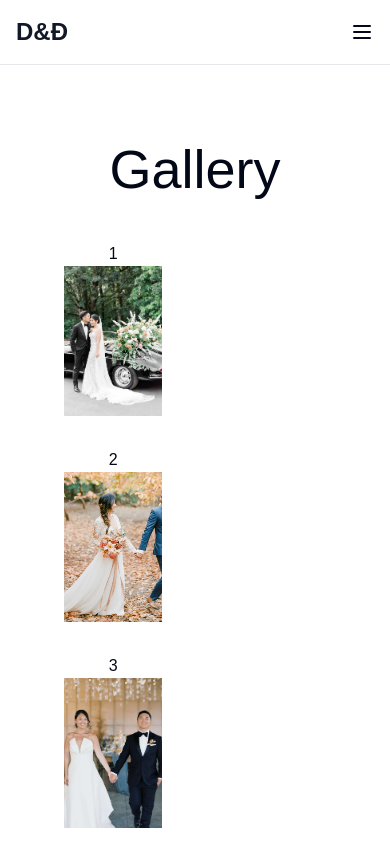
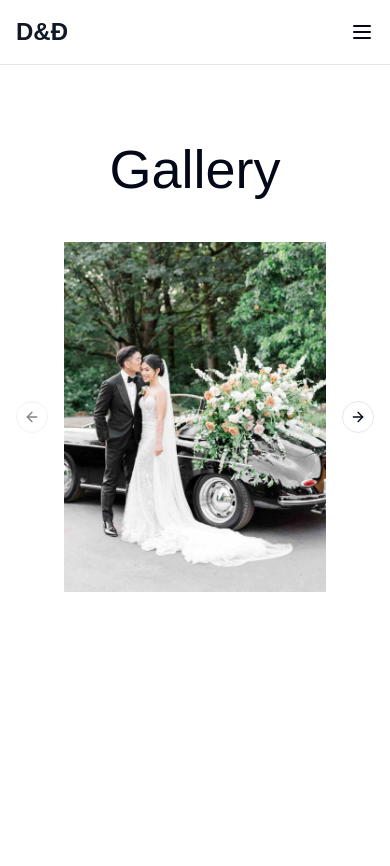
Before and after one commit to dtran2108/wedding, a Next.js app: page /gallery in a window 390 px wide. Shown: the top 866 px of the page. After the commit the page ends 844 px from the top, so only its background shows below. Built offline with nearby package versions, Linux system fonts and the light colour scheme; a web font is replaced by a local one.

Commit message:
fix gallery responsive

```diff
--- a/app/gallery/Gallery.tsx
+++ b/app/gallery/Gallery.tsx
@@ -2,6 +2,13 @@
 
 import gsap from 'gsap'
 import { createElement, useRef } from 'react'
+import {
+  Carousel,
+  CarouselContent,
+  CarouselItem,
+  CarouselNext,
+  CarouselPrevious,
+} from '@/components/ui/carousel'
 
 export default function Gallery() {
   const preview = useRef<HTMLDivElement>(null)
@@ -21,7 +28,8 @@
   }
 
   return (
-    <div className='container flex justify-between mt-8'>
+    <>
+      <div className='hidden container lg:flex justify-between mt-8'>
         <div className='grid grid-cols-1 lg:grid-cols-4 gap-8 max-h-[600px] overflow-y-scroll'>
           {[1, 2, 3, 4, 5, 6, 7, 8, 9, 10, 11, 12].map((item) => (
             <div
@@ -57,5 +65,28 @@
           ></div>
         </div>
       </div>
+      <div className='container w-full block lg:hidden mt-8'>
+        <Carousel>
+          <CarouselContent>
+            {Array.from({ length: 12 }).map((_, index) => (
+              <CarouselItem key={index}>
+                <div
+                  className='w-full h-[350px]'
+                  style={{
+                    backgroundImage: `url('/images/gallery/gallery-${
+                      index + 1
+                    }.jpg')`,
+                    backgroundSize: 'cover',
+                    backgroundPosition: 'center center',
+                  }}
+                ></div>
+              </CarouselItem>
+            ))}
+          </CarouselContent>
+          <CarouselPrevious />
+          <CarouselNext />
+        </Carousel>
+      </div>
+    </>
   )
 }
--- /dev/null
+++ b/components/ui/button.tsx
@@ -0,0 +1,56 @@
+import * as React from "react"
+import { Slot } from "@radix-ui/react-slot"
+import { cva, type VariantProps } from "class-variance-authority"
+
+import { cn } from "@/lib/utils"
+
+const buttonVariants = cva(
+  "inline-flex items-center justify-center whitespace-nowrap rounded-md text-sm font-medium ring-offset-background transition-colors focus-visible:outline-none focus-visible:ring-2 focus-visible:ring-ring focus-visible:ring-offset-2 disabled:pointer-events-none disabled:opacity-50",
+  {
+    variants: {
+      variant: {
+        default: "bg-primary text-primary-foreground hover:bg-primary/90",
+        destructive:
+          "bg-destructive text-destructive-foreground hover:bg-destructive/90",
+        outline:
+          "border border-input bg-background hover:bg-accent hover:text-accent-foreground",
+        secondary:
+          "bg-secondary text-secondary-foreground hover:bg-secondary/80",
+        ghost: "hover:bg-accent hover:text-accent-foreground",
+        link: "text-primary underline-offset-4 hover:underline",
+      },
+      size: {
+        default: "h-10 px-4 py-2",
+        sm: "h-9 rounded-md px-3",
+        lg: "h-11 rounded-md px-8",
+        icon: "h-10 w-10",
+      },
+    },
+    defaultVariants: {
+      variant: "default",
+      size: "default",
+    },
+  }
+)
+
+export interface ButtonProps
+  extends React.ButtonHTMLAttributes<HTMLButtonElement>,
+    VariantProps<typeof buttonVariants> {
+  asChild?: boolean
+}
+
+const Button = React.forwardRef<HTMLButtonElement, ButtonProps>(
+  ({ className, variant, size, asChild = false, ...props }, ref) => {
+    const Comp = asChild ? Slot : "button"
+    return (
+      <Comp
+        className={cn(buttonVariants({ variant, size, className }))}
+        ref={ref}
+        {...props}
+      />
+    )
+  }
+)
+Button.displayName = "Button"
+
+export { Button, buttonVariants }
--- /dev/null
+++ b/components/ui/carousel.tsx
@@ -0,0 +1,262 @@
+"use client"
+
+import * as React from "react"
+import useEmblaCarousel, {
+  type UseEmblaCarouselType,
+} from "embla-carousel-react"
+import { ArrowLeft, ArrowRight } from "lucide-react"
+
+import { cn } from "@/lib/utils"
+import { Button } from "@/components/ui/button"
+
+type CarouselApi = UseEmblaCarouselType[1]
+type UseCarouselParameters = Parameters<typeof useEmblaCarousel>
+type CarouselOptions = UseCarouselParameters[0]
+type CarouselPlugin = UseCarouselParameters[1]
+
+type CarouselProps = {
+  opts?: CarouselOptions
+  plugins?: CarouselPlugin
+  orientation?: "horizontal" | "vertical"
+  setApi?: (api: CarouselApi) => void
+}
+
+type CarouselContextProps = {
+  carouselRef: ReturnType<typeof useEmblaCarousel>[0]
+  api: ReturnType<typeof useEmblaCarousel>[1]
+  scrollPrev: () => void
+  scrollNext: () => void
+  canScrollPrev: boolean
+  canScrollNext: boolean
+} & CarouselProps
+
+const CarouselContext = React.createContext<CarouselContextProps | null>(null)
+
+function useCarousel() {
+  const context = React.useContext(CarouselContext)
+
+  if (!context) {
+    throw new Error("useCarousel must be used within a <Carousel />")
+  }
+
+  return context
+}
+
+const Carousel = React.forwardRef<
+  HTMLDivElement,
+  React.HTMLAttributes<HTMLDivElement> & CarouselProps
+>(
+  (
+    {
+      orientation = "horizontal",
+      opts,
+      setApi,
+      plugins,
+      className,
+      children,
+      ...props
+    },
+    ref
+  ) => {
+    const [carouselRef, api] = useEmblaCarousel(
+      {
+        ...opts,
+        axis: orientation === "horizontal" ? "x" : "y",
+      },
+      plugins
+    )
+    const [canScrollPrev, setCanScrollPrev] = React.useState(false)
+    const [canScrollNext, setCanScrollNext] = React.useState(false)
+
+    const onSelect = React.useCallback((api: CarouselApi) => {
+      if (!api) {
+        return
+      }
+
+      setCanScrollPrev(api.canScrollPrev())
+      setCanScrollNext(api.canScrollNext())
+    }, [])
+
+    const scrollPrev = React.useCallback(() => {
+      api?.scrollPrev()
+    }, [api])
+
+    const scrollNext = React.useCallback(() => {
+      api?.scrollNext()
+    }, [api])
+
+    const handleKeyDown = React.useCallback(
+      (event: React.KeyboardEvent<HTMLDivElement>) => {
+        if (event.key === "ArrowLeft") {
+          event.preventDefault()
+          scrollPrev()
+        } else if (event.key === "ArrowRight") {
+          event.preventDefault()
+          scrollNext()
+        }
+      },
+      [scrollPrev, scrollNext]
+    )
+
+    React.useEffect(() => {
+      if (!api || !setApi) {
+        return
+      }
+
+      setApi(api)
+    }, [api, setApi])
+
+    React.useEffect(() => {
+      if (!api) {
+        return
+      }
+
+      onSelect(api)
+      api.on("reInit", onSelect)
+      api.on("select", onSelect)
+
+      return () => {
+        api?.off("select", onSelect)
+      }
+    }, [api, onSelect])
+
+    return (
+      <CarouselContext.Provider
+        value={{
+          carouselRef,
+          api: api,
+          opts,
+          orientation:
+            orientation || (opts?.axis === "y" ? "vertical" : "horizontal"),
+          scrollPrev,
+          scrollNext,
+          canScrollPrev,
+          canScrollNext,
+        }}
+      >
+        <div
+          ref={ref}
+          onKeyDownCapture={handleKeyDown}
+          className={cn("relative", className)}
+          role="region"
+          aria-roledescription="carousel"
+          {...props}
+        >
+          {children}
+        </div>
+      </CarouselContext.Provider>
+    )
+  }
+)
+Carousel.displayName = "Carousel"
+
+const CarouselContent = React.forwardRef<
+  HTMLDivElement,
+  React.HTMLAttributes<HTMLDivElement>
+>(({ className, ...props }, ref) => {
+  const { carouselRef, orientation } = useCarousel()
+
+  return (
+    <div ref={carouselRef} className="overflow-hidden">
+      <div
+        ref={ref}
+        className={cn(
+          "flex",
+          orientation === "horizontal" ? "-ml-4" : "-mt-4 flex-col",
+          className
+        )}
+        {...props}
+      />
+    </div>
+  )
+})
+CarouselContent.displayName = "CarouselContent"
+
+const CarouselItem = React.forwardRef<
+  HTMLDivElement,
+  React.HTMLAttributes<HTMLDivElement>
+>(({ className, ...props }, ref) => {
+  const { orientation } = useCarousel()
+
+  return (
+    <div
+      ref={ref}
+      role="group"
+      aria-roledescription="slide"
+      className={cn(
+        "min-w-0 shrink-0 grow-0 basis-full",
+        orientation === "horizontal" ? "pl-4" : "pt-4",
+        className
+      )}
+      {...props}
+    />
+  )
+})
+CarouselItem.displayName = "CarouselItem"
+
+const CarouselPrevious = React.forwardRef<
+  HTMLButtonElement,
+  React.ComponentProps<typeof Button>
+>(({ className, variant = "outline", size = "icon", ...props }, ref) => {
+  const { orientation, scrollPrev, canScrollPrev } = useCarousel()
+
+  return (
+    <Button
+      ref={ref}
+      variant={variant}
+      size={size}
+      className={cn(
+        "absolute  h-8 w-8 rounded-full",
+        orientation === "horizontal"
+          ? "-left-12 top-1/2 -translate-y-1/2"
+          : "-top-12 left-1/2 -translate-x-1/2 rotate-90",
+        className
+      )}
+      disabled={!canScrollPrev}
+      onClick={scrollPrev}
+      {...props}
+    >
+      <ArrowLeft className="h-4 w-4" />
+      <span className="sr-only">Previous slide</span>
+    </Button>
+  )
+})
+CarouselPrevious.displayName = "CarouselPrevious"
+
+const CarouselNext = React.forwardRef<
+  HTMLButtonElement,
+  React.ComponentProps<typeof Button>
+>(({ className, variant = "outline", size = "icon", ...props }, ref) => {
+  const { orientation, scrollNext, canScrollNext } = useCarousel()
+
+  return (
+    <Button
+      ref={ref}
+      variant={variant}
+      size={size}
+      className={cn(
+        "absolute h-8 w-8 rounded-full",
+        orientation === "horizontal"
+          ? "-right-12 top-1/2 -translate-y-1/2"
+          : "-bottom-12 left-1/2 -translate-x-1/2 rotate-90",
+        className
+      )}
+      disabled={!canScrollNext}
+      onClick={scrollNext}
+      {...props}
+    >
+      <ArrowRight className="h-4 w-4" />
+      <span className="sr-only">Next slide</span>
+    </Button>
+  )
+})
+CarouselNext.displayName = "CarouselNext"
+
+export {
+  type CarouselApi,
+  Carousel,
+  CarouselContent,
+  CarouselItem,
+  CarouselPrevious,
+  CarouselNext,
+}
--- a/package.json
+++ b/package.json
@@ -10,8 +10,10 @@
   },
   "dependencies": {
     "@radix-ui/react-dialog": "^1.0.5",
+    "@radix-ui/react-slot": "^1.0.2",
     "class-variance-authority": "^0.7.0",
     "clsx": "^2.1.0",
+    "embla-carousel-react": "8.0.0-rc22",
     "framer-motion": "^11.0.3",
     "gsap": "^3.12.5",
     "lucide-react": "^0.321.0",
```
Also changed, not shown: 1 other file (tests, documents, lock files or other folders). Lines whose indentation alone changed are shown as unchanged.
